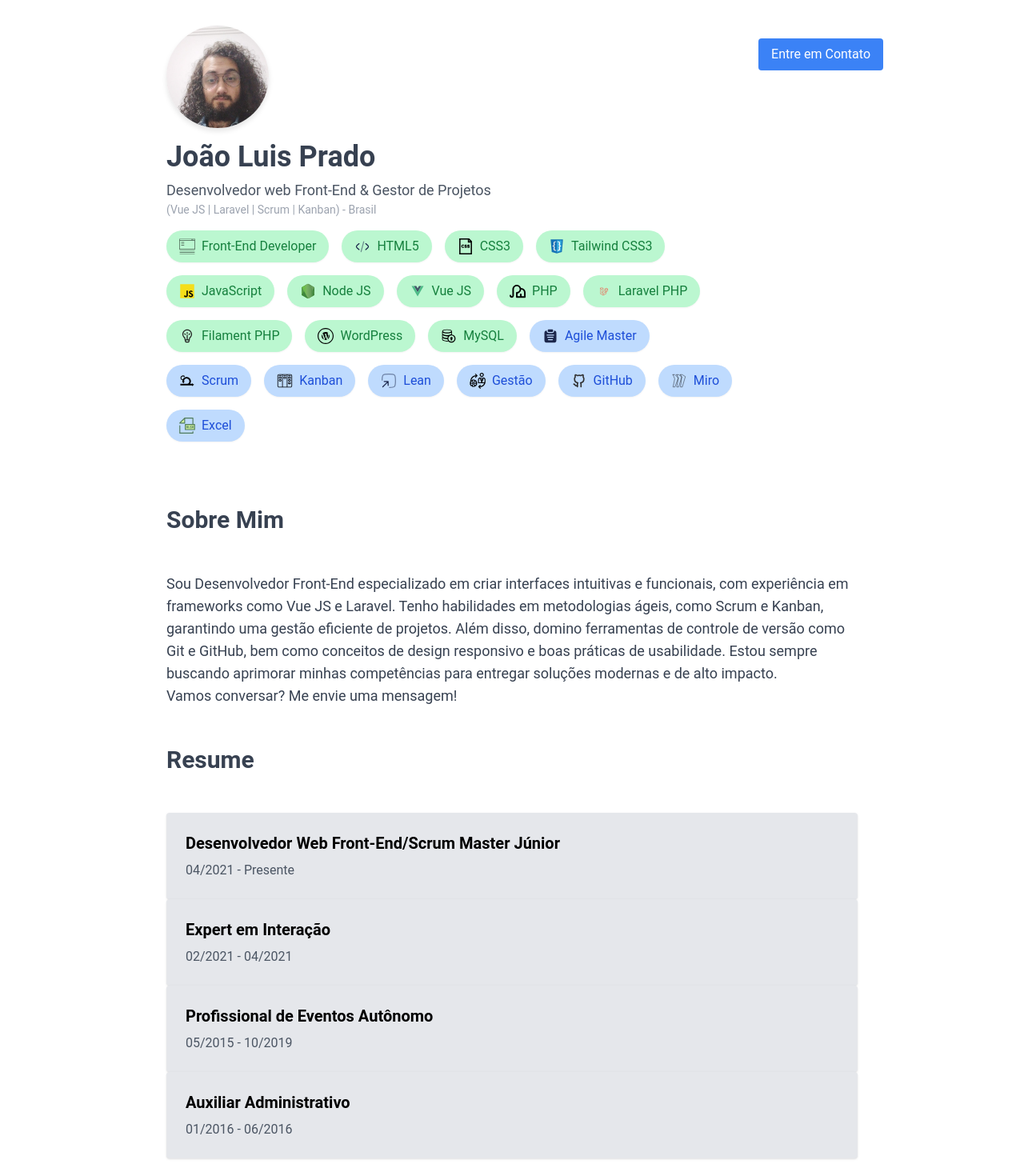
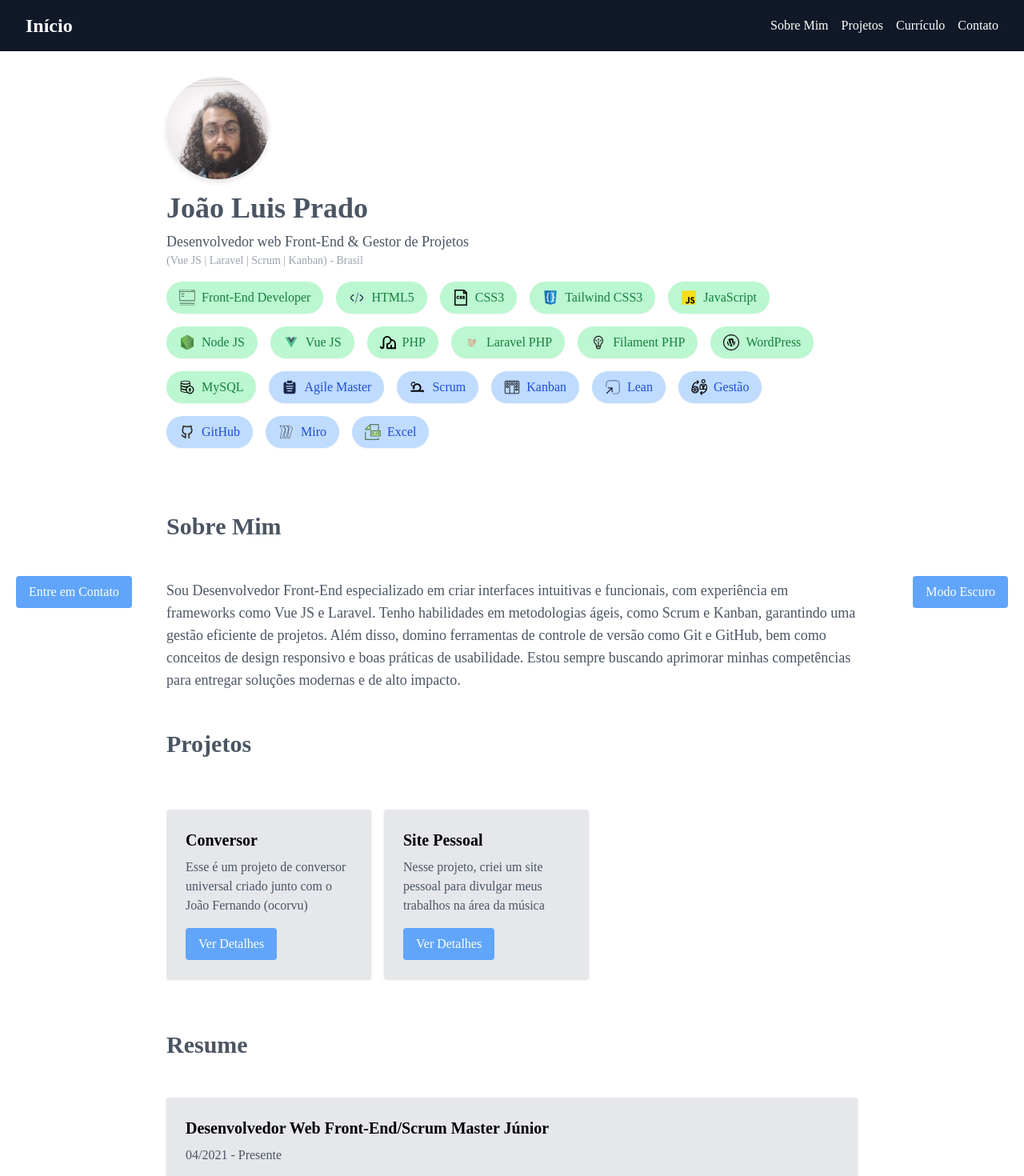
Before and after one commit to joaoluis17/portfolio, a Vue app: page / in a window 1280 px wide. Shown: the top 1470 px of the page at 80% size. Built offline with nearby package versions, Linux system fonts and the light colour scheme.

Commit message:
adicionando diversas melhorias

```diff
--- a/package.json
+++ b/package.json
@@ -13,6 +13,7 @@
     "build-storybook": "storybook build"
   },
   "dependencies": {
+    "@vueuse/core": "^12.7.0",
     "body-parser": "^1.20.3",
     "cors": "^2.8.5",
     "dotenv": "^16.4.7",
--- a/src/App.vue
+++ b/src/App.vue
@@ -1,21 +1,27 @@
 <template>
-  <div class="font-roboto app-container max-w-5xl">
-    <main>
-      <router-view />
-    </main>
-  </div>
+  <Header />
+  <section class="bg-bg-gray-50 dark:bg-gray-900">
+    <div class="font-roboto-flex app-container max-w-5xl">
+      <main>
+        <router-view />
+      </main>
+    </div>
+  </section>
   <Footer />
 </template>
 
 <script setup lang="ts">
 
 import Footer from "@/components/Footer.vue";
+import Header from "./components/Header.vue";
 </script>
 
 <style>
+* {
+  font-family: roboto-flex ;
+}
 body {
   margin: 0;
-  font-family: 'Roboto',sans-serif;
 }
 
 .app-container {
--- /dev/null
+++ b/src/components/ContactButton.vue
@@ -0,0 +1,22 @@
+<template>
+    <router-link to="/contact" class="contact-button">
+      <button class=" bg-blue-400 dark:bg-green-300 text-white dark:text-gray-800 py-2 px-4 rounded hover:bg-blue-700 whitespace-nowrap">
+        Entre em Contato
+      </button>
+    </router-link>
+  </template>
+
+  <script>
+  export default {
+    name: 'ContactButton'
+  }
+  </script>
+
+  <style scoped>
+  .contact-button {
+    position: fixed;
+    left: 20px;
+    bottom: 40px;
+    z-index: 1000;
+  }
+  </style>
--- a/src/components/Footer.vue
+++ b/src/components/Footer.vue
@@ -1,10 +1,10 @@
 <template>
-  <footer class="bg-gray-900 text-white p-4">
+  <footer class="bg-gray-900 dark:bg-black bg text-white dark:text-gray-50 p-4">
     <section class="flex flex-col justify-around items-center mt-4 px-12">
       <p>&copy; {{ new Date().getFullYear() }} João Luis Prado. Todos os direitos reservados.</p>
       <div class="flex space-x-4 mt-4 flex-row ">
-        <a href="https://github.com/joaoluis17" target="_blank">GitHub</a>
-        <a href="https://www.linkedin.com/in/joao-luis-prado/" target="_blank">LinkedIn</a>
+        <a href="https://github.com/joaoluis17" target="_blank" class="hover:text-blue-400">GitHub</a>
+        <a href="https://www.linkedin.com/in/joao-luis-prado/" target="_blank" class="hover:text-blue-400">LinkedIn</a>
       </div>
     </section>
   </footer>
--- a/src/components/Header.vue
+++ b/src/components/Header.vue
@@ -1,21 +1,43 @@
 <template>
-  <header class="bg-gray-800 text-white p-4">
+  <header class="bg-gray-900 dark:bg-black bg text-white dark:text-gray-50 p-4">
     <nav class="flex justify-between items-center">
-      <div class="text-2xl font-bold pl-4"><router-link to="/" class="hover:text-blue-400">Início</router-link></div>
+      <div class="text-2xl font-bold pl-4">
+        <a href="#home" @click="goToSection('home')" class="hover:text-blue-400">Início</a>
+      </div>
       <ul class="flex space-x-4 pr-4">
-        <li><router-link to="/about" class="hover:text-blue-400">Sobre Mim</router-link></li>
-        <li><router-link to="/projects" class="hover:text-blue-400">Projetos</router-link></li>
+        <li><a href="#about" @click="goToSection('about')" class="hover:text-blue-400">Sobre Mim</a></li>
+        <li><a href="#projects" @click="goToSection('projects')" class="hover:text-blue-400">Projetos</a></li>
+        <li><a href="#resume" @click="goToSection('resume')" class="hover:text-blue-400">Currículo</a></li>
         <li><router-link to="/contact" class="hover:text-blue-400">Contato</router-link></li>
       </ul>
     </nav>
   </header>
 </template>
 
+
 <script>
 export default {
-  name: 'Header',
-};
+  methods: {
+    // Função de navegação suave para a seção
+    goToSection(section) {
+      // Navega para a tela inicial
+      this.$router.push('/');
+
+      // Aguarda a renderização da página e faz o scroll para a seção
+      this.$nextTick(() => {
+        const element = document.getElementById(section);
+        if (element) {
+          element.scrollIntoView({ behavior: 'smooth' });
+        }
+      });
+    },
+  },
+}
 </script>
 
-<style scoped>
+<style>
+html {
+  scroll-behavior: smooth;
+}
+
 </style>
--- /dev/null
+++ b/src/components/ThemeButton.vue
@@ -0,0 +1,28 @@
+<template>
+      <button @click="toggleDark()" class="theme-button bg-blue-400 dark:bg-green-300 text-white dark:text-gray-800 py-2 px-4 rounded hover:bg-blue-700 whitespace-nowrap">
+        Modo Escuro
+      </button>
+  </template>
+
+  <script>
+  import { useDark, useToggle } from '@vueuse/core'
+
+  export default {
+    name: 'ThemeButton',
+    setup () {
+        const isDark = useDark()
+        const toggleDark = useToggle(isDark)
+
+        return { toggleDark }
+    }
+}
+  </script>
+
+  <style scoped>
+  .theme-button {
+    position: fixed;
+    right: 20px;
+    bottom: 40px;
+    z-index: 1000;
+  }
+  </style>
--- /dev/null
+++ b/src/views/About.vue
@@ -0,0 +1,14 @@
+<template>
+    <section id="about" class="w-full px-20 items-start text-left">
+        <h2 class="text-3xl text-gray-600 dark:text-gray-200 font-bold my-12">Sobre Mim</h2>
+        <p class="text-lg text-gray-600 dark:text-gray-200">
+            Sou Desenvolvedor Front-End especializado em criar interfaces intuitivas e funcionais, com experiência em frameworks como Vue JS e Laravel. Tenho habilidades em metodologias ágeis, como Scrum e Kanban, garantindo uma gestão eficiente de projetos. Além disso, domino ferramentas de controle de versão como Git e GitHub, bem como conceitos de design responsivo e boas práticas de usabilidade. Estou sempre buscando aprimorar minhas competências para entregar soluções modernas e de alto impacto.
+        </p>
+    </section>
+</template>
+
+<script>
+export default {
+    name: 'About'
+}
+</script>
--- a/src/views/Contact.vue
+++ b/src/views/Contact.vue
@@ -1,6 +1,6 @@
 <template>
   <section id="contact" class="p-8 m-4 bg-gray-100 items-start text-left">
-    <h2 class="text-3xl text-center font-bold mb-4">Contato</h2>
+    <h2 class="text-3xl text-center text-gray-600 font-bold mb-4">Contato</h2>
     <form @submit.prevent="handleSubmit" class="flex flex-col space-y-4 max-w-md">
       <input
           type="text"
@@ -31,7 +31,7 @@
       ></textarea>
       <button
           type="submit"
-          class="bg-blue-500 text-white py-2 rounded hover:bg-blue-700"
+          class="bg-blue-400 text-white py-2 rounded hover:bg-blue-700"
       >
         Enviar
       </button>
--- a/src/views/Home.vue
+++ b/src/views/Home.vue
@@ -1,12 +1,12 @@
 <template>
   <section class="w-full inline-flex px-12">
-    <div id="home" class="p-8 bg-white flex flex-col items-start">
+    <div id="home" class="p-8 flex flex-col items-start">
       <div class="avatar-background rounded-full overflow-hidden w-32 h-32 mb-4">
         <img src="../assets/profile-photo.jpg" height="1599" width="899" alt="Avatar-Photo"/>
       </div>
-      <h1 className="text-4xl text-gray-700 font-bold mb-2">João Luis Prado</h1>
-      <p className="text-lg text-gray-600">Desenvolvedor web Front-End & Gestor de Projetos</p>
-      <p className="text-sm text-gray-400">(Vue JS | Laravel | Scrum | Kanban) - Brasil</p>
+      <h1 className="text-4xl text-gray-600 dark:text-gray-200 font-bold mb-2">João Luis Prado</h1>
+      <p className="text-lg text-gray-600 dark:text-gray-200">Desenvolvedor web Front-End & Gestor de Projetos</p>
+      <p className="text-sm text-gray-400 dark:text-gray-50">(Vue JS | Laravel | Scrum | Kanban) - Brasil</p>
 
       <div class="flex flex-wrap gap-4 mt-4">
         <label class="badge flex items-center gap-2 px-4 py-2 bg-green-200 text-green-700 rounded-full shadow-sm">
@@ -91,49 +91,44 @@
         </label>
       </div>
     </div>
-    <router-link to="/contact" class="mt-12">
-      <button class="bg-blue-500 text-white py-2 px-4 rounded hover:bg-blue-700 whitespace-nowrap">
-        Entre em Contato
-      </button>
-    </router-link>
   </section>
 
-  <section id="about" class="w-full px-20 items-start text-left">
-    <h2 class="text-3xl text-gray-700 font-bold my-12">Sobre Mim</h2>
-    <p class="text-lg text-gray-700">
-      Sou Desenvolvedor Front-End especializado em criar interfaces intuitivas e funcionais, com experiência em frameworks como Vue JS e Laravel. Tenho habilidades em metodologias ágeis, como Scrum e Kanban, garantindo uma gestão eficiente de projetos. Além disso, domino ferramentas de controle de versão como Git e GitHub, bem como conceitos de design responsivo e boas práticas de usabilidade. Estou sempre buscando aprimorar minhas competências para entregar soluções modernas e de alto impacto.    </p>
-    <p class="text-lg text-gray-700">Vamos conversar? Me envie uma mensagem!</p>
-  </section>
+  <About />
 
-  <section id="projects" class="px-20 mx-auto items-start text-left">
-    <h2 class="text-3xl text-gray-700 font-bold my-12">Resume</h2>
-    <div class="mb-12">
-      <div class="bg-gray-200 p-6 rounded shadow hover:shadow-lg transition-shadow">
-        <h3 class="text-xl font-bold mb-2">Desenvolvedor Web Front-End/Scrum Master Júnior</h3>
-        <p class="text-gray-600">04/2021 - Presente</p>
-      </div>
-      <div class="bg-gray-200 p-6 rounded shadow hover:shadow-lg transition-shadow">
-        <h3 class="text-xl font-bold mb-2">Expert em Interação</h3>
-        <p class="text-gray-600">02/2021 - 04/2021</p>
-      </div><div class="bg-gray-200 p-6 rounded shadow hover:shadow-lg transition-shadow">
-      <h3 class="text-xl font-bold mb-2">Profissional de Eventos Autônomo</h3>
-      <p class="text-gray-600">05/2015 - 10/2019</p>
-    </div>
-      <div class="bg-gray-200 p-6 rounded shadow hover:shadow-lg transition-shadow">
-        <h3 class="text-xl font-bold mb-2">Auxiliar Administrativo</h3>
-        <p class="text-gray-600">01/2016 - 06/2016</p>
-      </div>
-    </div>
-  </section>
+  <Projects />
+
+  <Resume />
+
+  <ContactButton />
+
+  <ThemeButton />
+
 </template>
 
 <script>
+import ContactButton from '../components/ContactButton.vue';
+import ThemeButton from '../components/ThemeButton.vue';
+import About from './About.vue';
+import Projects from './Projects.vue';
+import Resume from './Resume.vue';
+
 export default {
   name: 'Home',
+  components: {
+    About,
+    Projects,
+    Resume,
+    ContactButton,
+    ThemeButton
+  }
 };
 </script>
 
 <style scoped>
+html {
+  scroll-behavior: smooth;
+}
+
 .avatar-background {
   box-shadow: 0 4px 6px rgba(0, 0, 0, 0.1);
 }
--- /dev/null
+++ b/src/views/Projects.vue
@@ -0,0 +1,64 @@
+<template>
+    <section id="projects" class="w-full px-20 items-start text-left">
+        <h2 class="text-3xl text-gray-600 dark:text-gray-200 font-bold my-12">Projetos</h2>
+
+        <div class="flex overflow-x-auto space-x-4 py-4">
+        <div
+            v-for="(project, index) in projects"
+            :key="index"
+            class="project-item bg-gray-200 p-6 rounded shadow hover:shadow-lg transition-shadow w-64"
+        >
+            <h3 class="text-xl font-bold mb-2">{{ project.title }}</h3>
+            <p class="text-gray-600">{{ project.description }}</p>
+            <button
+            @click="showProjectDetails(index)"
+            class="mt-4 bg-blue-400 text-white py-2 px-4 rounded hover:bg-blue-700"
+            >
+            Ver Detalhes
+            </button>
+        </div>
+        </div>
+
+        <div v-if="selectedProject !== null" class="project-details mt-8">
+            <h3 class="text-2xl font-bold mb-4">{{ projects[selectedProject].title }}</h3>
+            <p class="text-lg">{{ projects[selectedProject].fullDescription }}</p>
+        <a
+            :href="projects[selectedProject].link"
+            target="_blank"
+            class="text-blue-400 hover:text-blue-700"
+            >
+            Ver no GitHub ou Site
+        </a>
+        </div>
+    </section>
+</template>
+
+<script>
+export default {
+  name: 'Projects',
+  data() {
+    return {
+      selectedProject: null,
+      projects: [
+        {
+          title: 'Conversor',
+          description: 'Esse é um projeto de conversor universal criado junto com o João Fernando (ocorvu)',
+          fullDescription: 'Criamos esse projeto com o intuito de estudarmos o Front-End. Nele, temos um conversor de texto com as seguintes opções: Maiúsculo, Minúsculo, Capitalizar, MaIuScUlO, mInUsCuLo, Inverso, Reverso e Copiar texto. Além de um conversor de medidas, com as opções: km, hm, dam, m, dm, cm, mm',
+          link: 'https://github.com/ocorvu/conversor.git',
+        },
+        {
+          title: 'Site Pessoal',
+          description: 'Nesse projeto, criei um site pessoal para divulgar meus trabalhos na área da música',
+          fullDescription: 'Essa landing page, criada em Vue JS, com layout totalmente responsivo e com diversas telas integradas no arquivo principal.',
+          link: 'https://github.com/joaoluis17/music-portfolio',
+        },
+      ],
+    };
+  },
+  methods: {
+    showProjectDetails(index) {
+      this.selectedProject = index;
+    },
+  },
+};
+</script>
--- /dev/null
+++ b/src/views/Resume.vue
@@ -0,0 +1,28 @@
+<template>
+    <section id="resume" class="px-20 mx-auto items-start text-left">
+        <h2 class="text-3xl text-gray-600 dark:text-gray-200 font-bold my-12">Resume</h2>
+        <div class="mb-12">
+        <div class="bg-gray-200 p-6 rounded shadow hover:shadow-lg transition-shadow">
+            <h3 class="text-xl font-bold mb-2">Desenvolvedor Web Front-End/Scrum Master Júnior</h3>
+            <p class="text-gray-600">04/2021 - Presente</p>
+        </div>
+        <div class="bg-gray-200 p-6 rounded shadow hover:shadow-lg transition-shadow">
+            <h3 class="text-xl font-bold mb-2">Expert em Interação</h3>
+            <p class="text-gray-600">02/2021 - 04/2021</p>
+        </div><div class="bg-gray-200 p-6 rounded shadow hover:shadow-lg transition-shadow">
+        <h3 class="text-xl font-bold mb-2">Profissional de Eventos Autônomo</h3>
+        <p class="text-gray-600">05/2015 - 10/2019</p>
+        </div>
+        <div class="bg-gray-200 p-6 rounded shadow hover:shadow-lg transition-shadow">
+            <h3 class="text-xl font-bold mb-2">Auxiliar Administrativo</h3>
+            <p class="text-gray-600">01/2016 - 06/2016</p>
+        </div>
+        </div>
+    </section>
+</template>
+
+<script>
+export default {
+    name: 'Resume'
+}
+</script>
```
Also changed, not shown: tailwind.config.js (+18 -2 lines), 1 other file (tests, documents, lock files or other folders).
